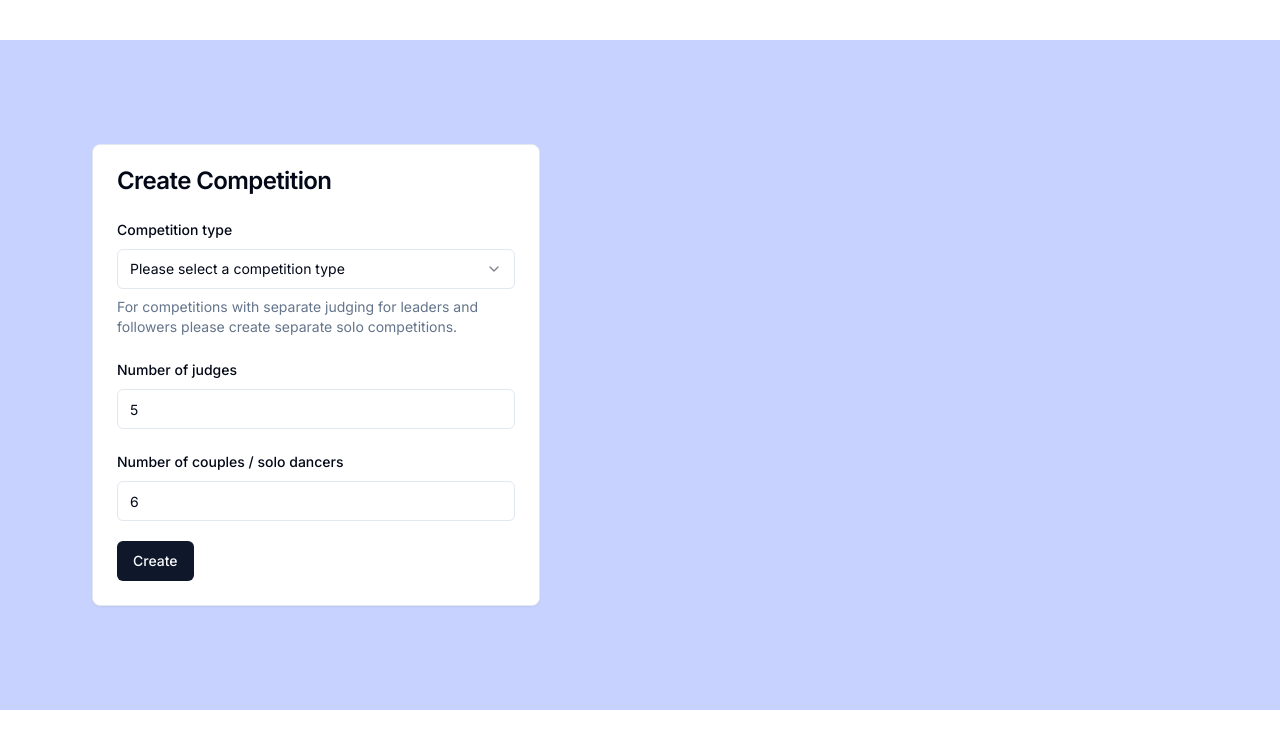
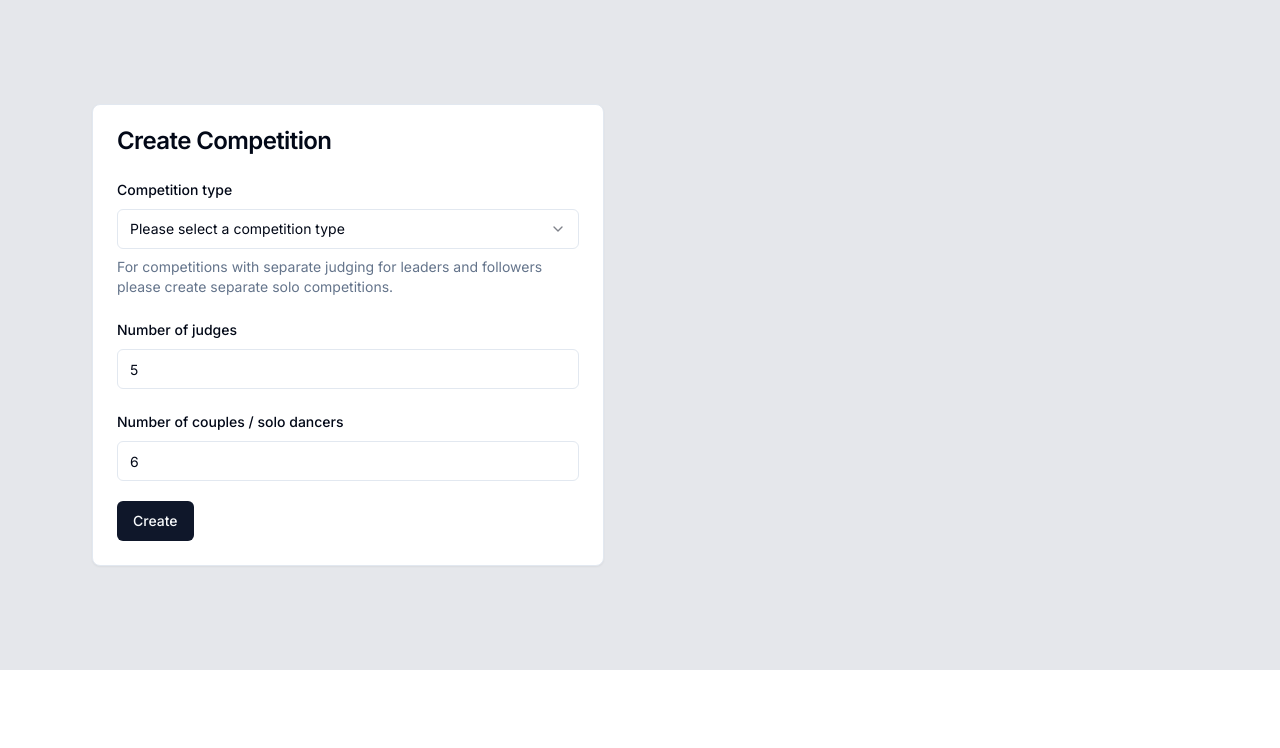
Before and after one commit to emdoem/hatful-of-pears, a Next.js app: page /competition-creator in a window 1280 px wide. Shown: the top 748 px of the page. Built offline with nearby package versions, Linux system fonts and the light colour scheme.

Commit message:
minor styling changes

```diff
--- a/app/layout.tsx
+++ b/app/layout.tsx
@@ -17,7 +17,7 @@ function Layout({
   children: React.ReactNode
 }) {
   return (
-    <div className='mt-10 bg-indigo-200'>
+    <div className='bg-gray-200'>
       {children}
     </div>
   )
--- a/components/ui/card.tsx
+++ b/components/ui/card.tsx
@@ -9,7 +9,7 @@ const Card = React.forwardRef<
   <div
     ref={ref}
     className={cn(
-      "rounded-lg border bg-card text-card-foreground shadow-sm my-3 max-w-md",
+      "rounded-lg border bg-card text-card-foreground shadow-sm my-3 max-w-lg",
       className
     )}
     {...props}
```
